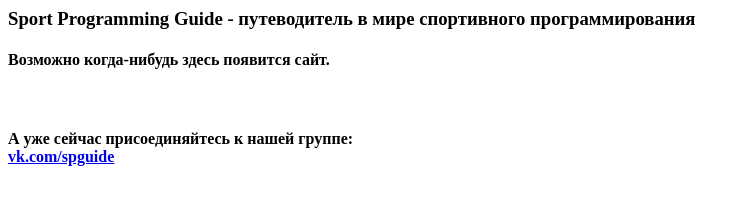
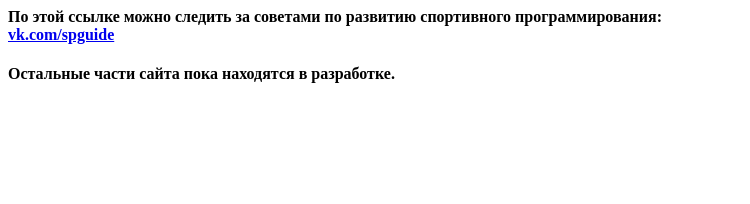
Before and after one commit to MikhailRubinchik/camp.spguide.org, a plain HTML site: page index.html in a window 1280 px wide. Shown: the whole page, without its empty margins (0-750 px from the left). Drawn offline with Linux system fonts and the light colour scheme.

Commit message:
Update index.html

```diff
--- a/index.html
+++ b/index.html
@@ -1,14 +1,4 @@
-<H3> Sport Programming Guide - путеводитель в мире спортивного программирования <H3>
-
-<H4>Возможно когда-нибудь здесь появится сайт. </H4><br>
-
-<H4>А уже сейчас присоединяйтесь к нашей группе: <br>
+<H4>По этой ссылке можно следить за советами по развитию спортивного программирования: <br>
   <a href="http://vk.com/spguide">vk.com/spguide</a> <br>
 </H4>
-
-<!--- <H4>А уже скоро появятся материалы в группе в удобной для вас соц.сети: <br>
-  <a href="http://vk.com/spguide">vk.com/spguide</a> <br>
-  <a href="http://t.me/spguide">t.me/spguide</a> <br>
-  <a href="http://fb.com/groups/spguide.org">fb.com/spguide.org</a>
-</H4>
---->
+<H4>Остальные части сайта пока находятся в разработке. </H4><br>
```
